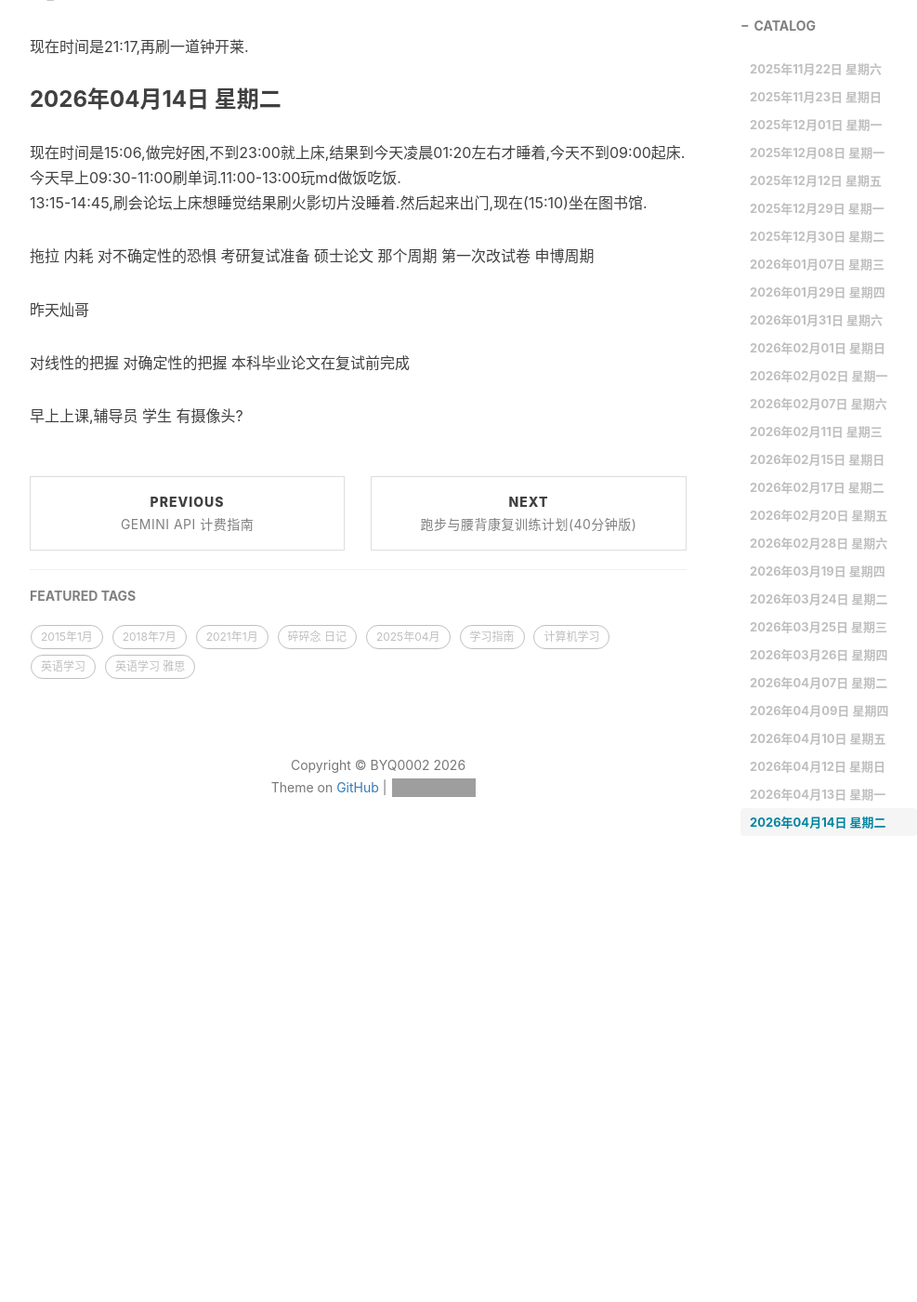
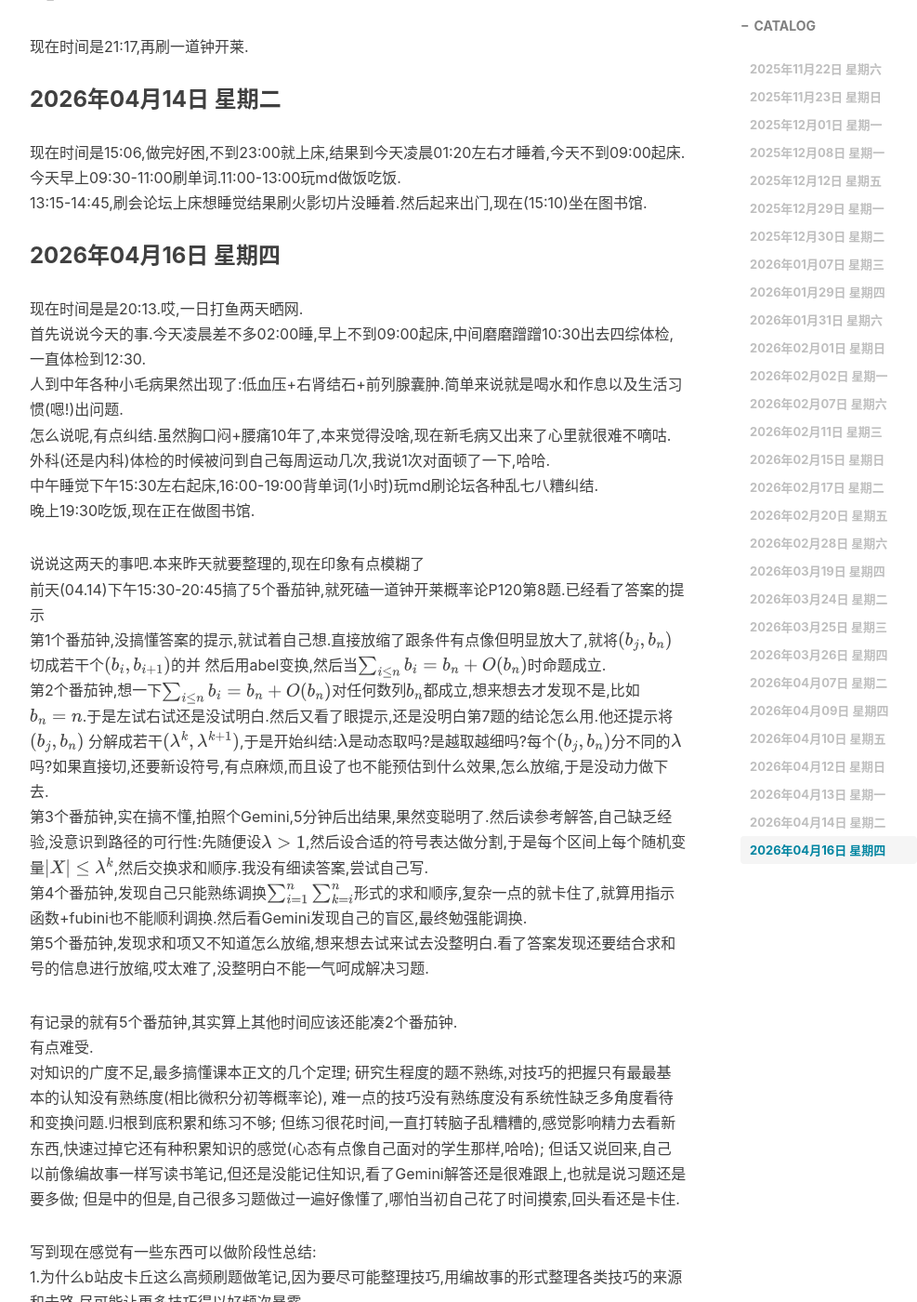
Before and after one commit to Shiina25qpwe/Shiina25qpwe.github.io, a Jekyll site: the page built from _posts/2025-11-08-一点近况v25.md, in a window 1280 px wide and 1400 px high, scrolled down 30599 px. Shown: the whole window at 93% size, without its empty margins (233-1220 px from the left). Built offline with Jekyll 4.4.1, drawn with Linux system fonts in a browser that asks for light colours; nearby versions of some CDN libraries; comment, search, counter and statistics services are not loaded; before the commit the page ends 31550 px from its top, so only the background shows below that; some of the changed text lies outside the part shown; grey boxes are pictures that could not be loaded.

Commit message:
更新日记

```diff
--- a/_posts/2025-11-08-一点近况v25.md
+++ b/_posts/2025-11-08-一点近况v25.md
@@ -879,14 +879,54 @@ A good teacher will not **condone** cheating, so she will tell the student to st
 今天早上09:30-11:00刷单词.11:00-13:00玩md做饭吃饭.
 13:15-14:45,刷会论坛上床想睡觉结果刷火影切片没睡着.然后起来出门,现在(15:10)坐在图书馆.
 
+### 2026年04月16日 星期四
+
+现在时间是是20:13.哎,一日打鱼两天晒网.
+首先说说今天的事.今天凌晨差不多02:00睡,早上不到09:00起床,中间磨磨蹭蹭10:30出去四综体检,一直体检到12:30.
+人到中年各种小毛病果然出现了:低血压+右肾结石+前列腺囊肿.简单来说就是喝水和作息以及生活习惯(嗯!)出问题.
+怎么说呢,有点纠结.虽然胸口闷+腰痛10年了,本来觉得没啥,现在新毛病又出来了心里就很难不嘀咕.
+外科(还是内科)体检的时候被问到自己每周运动几次,我说1次对面顿了一下,哈哈.
+中午睡觉下午15:30左右起床,16:00-19:00背单词(1小时)玩md刷论坛各种乱七八糟纠结.
+晚上19:30吃饭,现在正在做图书馆.
+
+说说这两天的事吧.本来昨天就要整理的,现在印象有点模糊了
+前天(04.14)下午15:30-20:45搞了5个番茄钟,就死磕一道钟开莱概率论P120第8题.已经看了答案的提示
+第1个番茄钟,没搞懂答案的提示,就试着自己想.直接放缩了跟条件有点像但明显放大了,就将$(b_j,b_n)$切成若干个$(b_i,b_{i+1})$的并
+然后用abel变换,然后当$\sum_{i\le n}b_i=b_n+O(b_n)$时命题成立.
+第2个番茄钟,想一下$\sum_{i\le n}b_i=b_n+O(b_n)$对任何数列$b_n$都成立,想来想去才发现不是,比如$b_n=n$.于是左试右试还是没试明白.然后又看了眼提示,还是没明白第7题的结论怎么用.他还提示将$(b_j,b_n)$ 分解成若干$(\lambda^k,\lambda^{k+1})$,于是开始纠结:$\lambda$是动态取吗?是越取越细吗?每个$(b_j,b_n)$分不同的$\lambda$吗?如果直接切,还要新设符号,有点麻烦,而且设了也不能预估到什么效果,怎么放缩,于是没动力做下去.
+第3个番茄钟,实在搞不懂,拍照个Gemini,5分钟后出结果,果然变聪明了.然后读参考解答,自己缺乏经验,没意识到路径的可行性:先随便设$\lambda>1$,然后设合适的符号表达做分割,于是每个区间上每个随机变量$|X|\le\lambda^k$,然后交换求和顺序.我没有细读答案,尝试自己写.
+第4个番茄钟,发现自己只能熟练调换$\sum_{i=1}^n\sum_{k=i}^n$形式的求和顺序,复杂一点的就卡住了,就算用指示函数+fubini也不能顺利调换.然后看Gemini发现自己的盲区,最终勉强能调换.
+第5个番茄钟,发现求和项又不知道怎么放缩,想来想去试来试去没整明白.看了答案发现还要结合求和号的信息进行放缩,哎太难了,没整明白不能一气呵成解决习题.
+
+有记录的就有5个番茄钟,其实算上其他时间应该还能凑2个番茄钟.
+有点难受.
+对知识的广度不足,最多搞懂课本正文的几个定理;
+研究生程度的题不熟练,对技巧的把握只有最最基本的认知没有熟练度(相比微积分初等概率论),
+难一点的技巧没有熟练度没有系统性缺乏多角度看待和变换问题.归根到底积累和练习不够;
+但练习很花时间,一直打转脑子乱糟糟的,感觉影响精力去看新东西,快速过掉它还有种积累知识的感觉(心态有点像自己面对的学生那样,哈哈);
+但话又说回来,自己以前像编故事一样写读书笔记,但还是没能记住知识,看了Gemini解答还是很难跟上,也就是说习题还是要多做;
+但是中的但是,自己很多习题做过一遍好像懂了,哪怕当初自己花了时间摸索,回头看还是卡住.
+
+写到现在感觉有一些东西可以做阶段性总结:
+1.为什么b站皮卡丘这么高频刷题做笔记,因为要尽可能整理技巧,用编故事的形式整理各类技巧的来源和去路,尽可能让更多技巧得以好频次暴露.
+2.为什么要导师,因为要有一个老手告诉自己哪些问题值得做,哪些问题可以做,哪些技巧是重要的技巧.
+3.练习复习的重要性,之前某个英语博主说过:不能用有限的材料无限演绎(大概意思),数学也一样.哪怕imo,cmc都是一样靠练习.
+4.拥抱ai,皮卡丘经常在b博分享自己怎么用ai解答问题,怎么用ai辅助解题.
+5.陈希孺的序言依旧有效,不练连ai解答都看不懂.尽量把一些又用的技巧转化为条件反射,才有多余的脑力进一步发掘问题.
+
+
+昨天下午灿哥问我啥时回家,我至今还没回他...
+一些零散的想法:
 拖拉 内耗 对不确定性的恐惧
 考研复试准备
 硕士论文 那个周期
 第一次改试卷
 申博周期
-
-昨天灿哥
-
 对线性的把握 对确定性的把握 本科毕业论文在复试前完成
 
-早上上课,辅导员 学生 有摄像头?
+昨天早上去综合楼上课,设备管理老师突然进门找我,问我是不是麦克风不能用.
+是辅导员看到我没麦克风?还是觉得我太小声?
+是学生看到我没麦克风?还是觉得我太小声,然后打小报告?
+是设备老师查监控?
+算了,反正没人反馈太小声,先这样吧.只能说有人看着,还是要做好课堂管理(能做到吗?好难吧).
+(一遍整理思绪一遍写,时间来到22:41)
```
